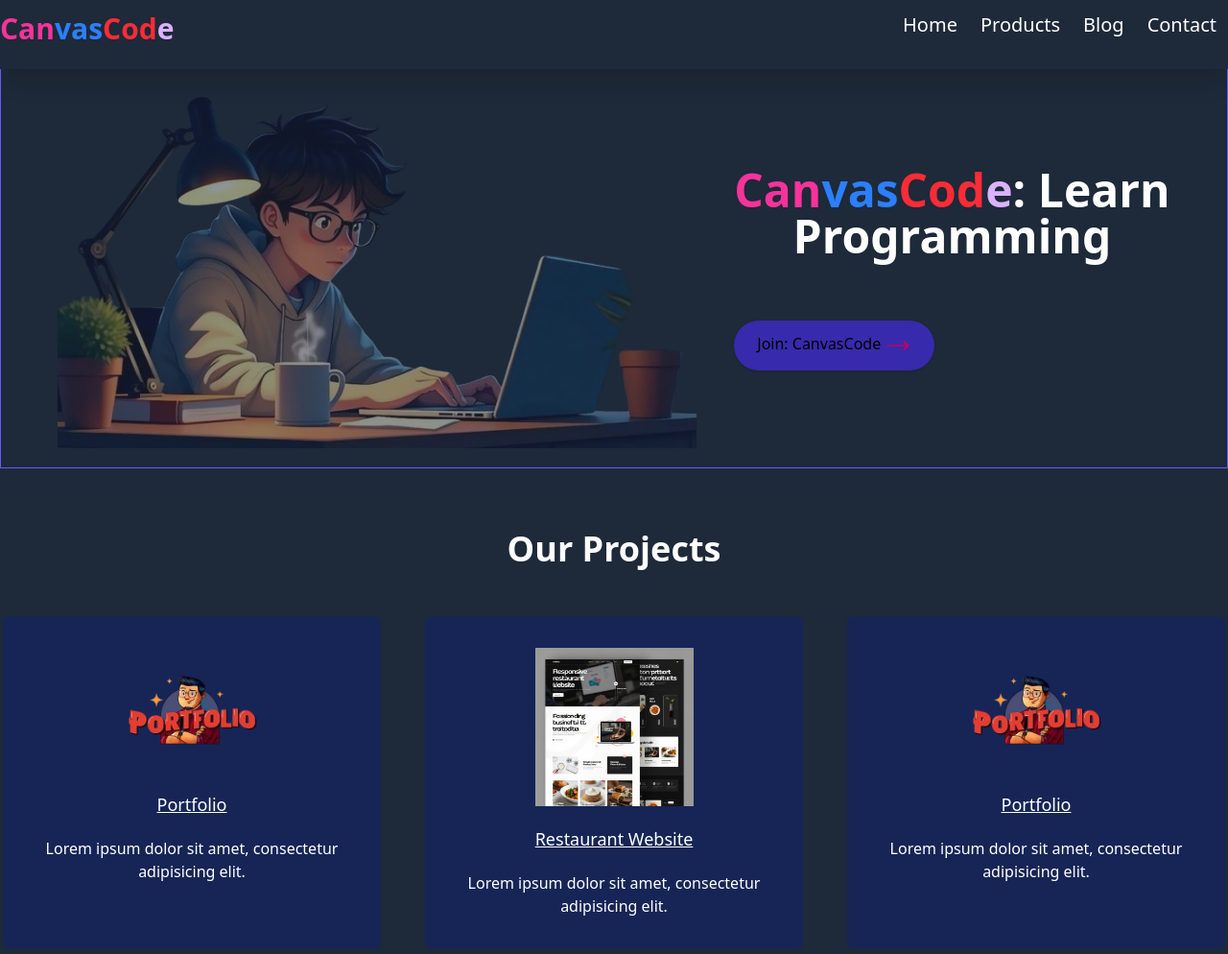
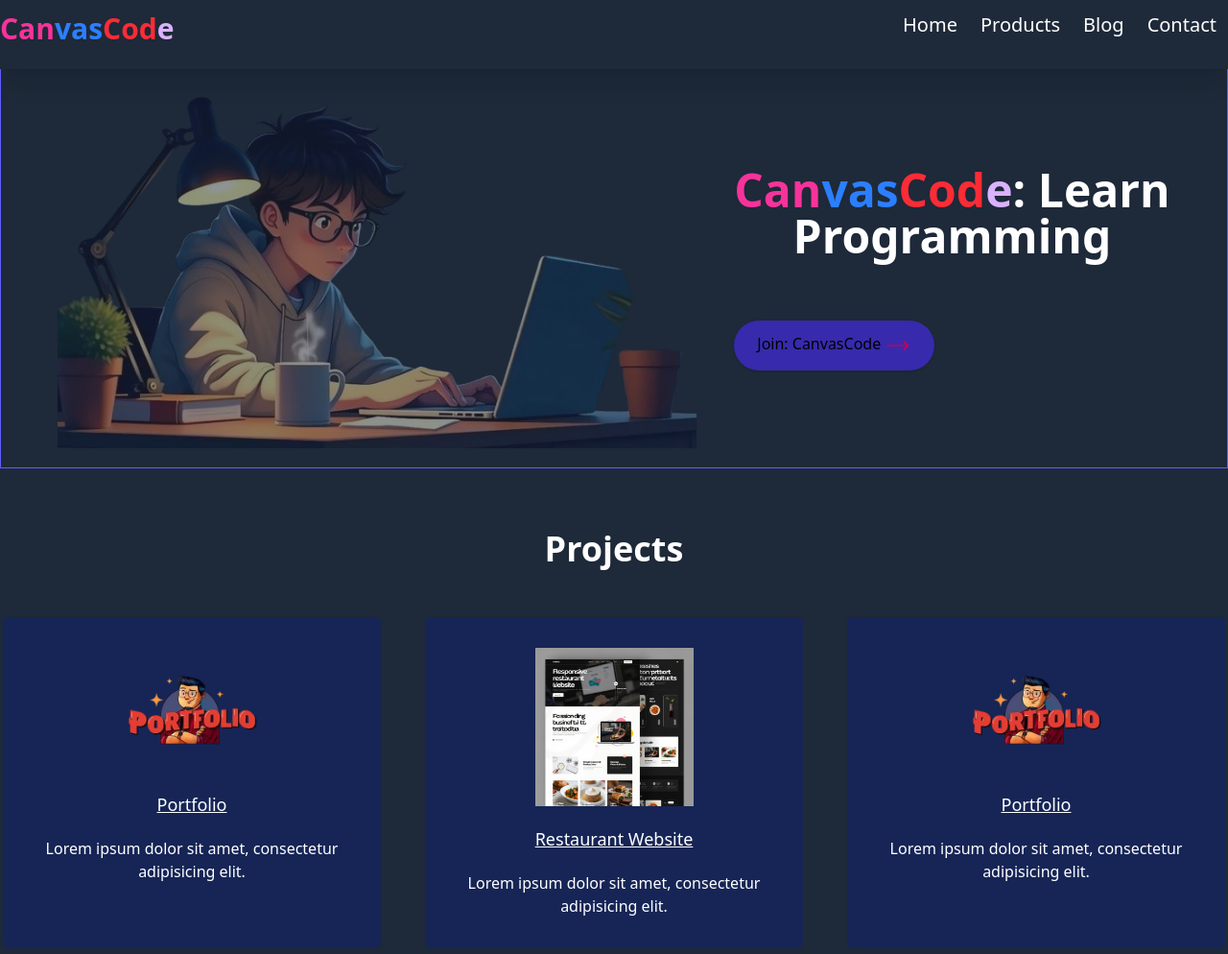
Before and after one commit to ak-shuvo163/tailwindCSS_Project, a website built with Vite: page index.html in a window 1280 px wide. Shown: the top 994 px of the page at 96% size. Built offline with nearby package versions, Linux system fonts and the light colour scheme.

Commit message:
change anything

```diff
--- a/index.html
+++ b/index.html
@@ -43,7 +43,7 @@
 
     <main class="container mx-auto">
         <section class="my-16">
-            <h2 class="text-white text-center font-semibold text-2xl sm:text-4xl mb-12">Our Projects</h2>
+            <h2 class="text-white text-center font-semibold text-2xl sm:text-4xl mb-12">Projects</h2>
             <div class="grid md:grid-cols-2 lg:grid-cols-3 gap-10">
                 <div class="bg-blue-950 p-8 rounded-lg text-center border-3 border-gray-800 hover:border-pink-500 cursor-pointer">
                     <img class="w-1/2 mx-auto" src="images/portfolio-removebg-preview.png" alt="">
```
